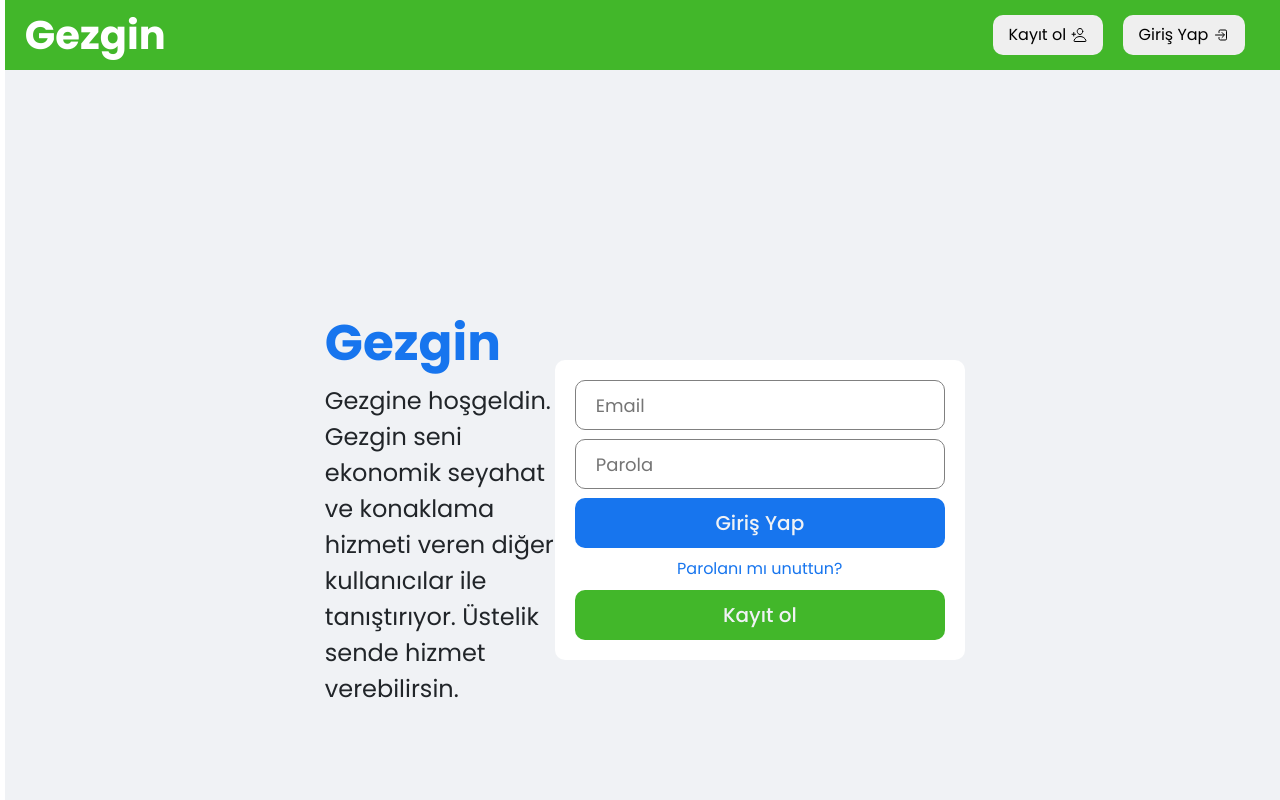
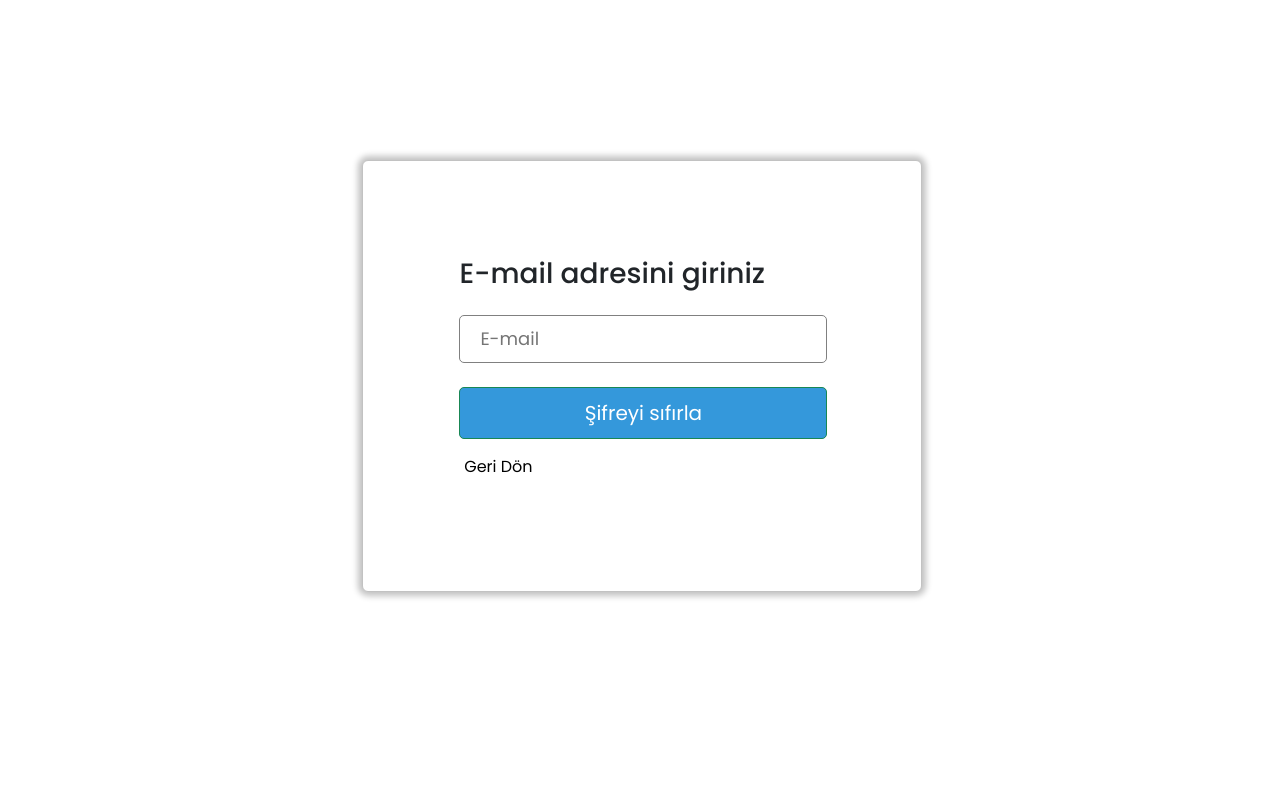
Before and after one commit to KaanSuner/gezgin, a React (Create React App) app in the folder client/: page / in a window 1280 px wide. Shown: the top 800 px of the page. Built offline with nearby package versions, Linux system fonts and the light colour scheme.

Commit message:
forgot password page  created

```diff
--- a/client/src/App.js
+++ b/client/src/App.js
@@ -6,6 +6,7 @@ import Register from "./pages/register/Register.jsx";
 import Profile from "./pages/Profile/Profile.jsx";
 import UpdateProfile from "./pages/UpdateProfile/UpdateProfile.jsx";
 import TravelOrAccomodation from "./pages/TravelOrAccomodation/TravelOrAccomodation.jsx";
+import Forgot from "./pages/ForgotPassword/ForgotPassword.jsx";
 import { AuthContext } from "./context/AuthContext.js";
 import { useContext } from "react";
 
@@ -14,7 +15,7 @@ function App() {
   return (
     <BrowserRouter>
       <Routes>
-        <Route exact path="/" element={user?<TravelOrAccomodation />:<Login />}></Route>
+        <Route exact path="/" element={user?<TravelOrAccomodation />:<Forgot />}></Route>
         <Route path="/accomodation" element={user?<WelcomeHouse />:<Login />}></Route>
         <Route path="/travel" element={user?<WelcomeCar />:<Login />}></Route>
         <Route path="/login" element={user? <Navigate to="/"/> :<Login />}></Route>
@@ -22,7 +23,7 @@ function App() {
         <Route path="/Register" element={user? <Navigate to="/"/> :<Register />}></Route>
         <Route path="/UpdateProfile" element={user?<UpdateProfile />:<Login />}></Route>
       </Routes>
-    </BrowserRouter>
+  </BrowserRouter>
   );
 }
 
--- /dev/null
+++ b/client/src/pages/ForgotPassword/ForgotPassword.css
@@ -0,0 +1,27 @@
+.forgotCard{
+    width: 35rem;
+    margin-top: 10rem;
+    /* border-radius: 10px; */
+    border: 1px solid rgb(194, 194, 194);
+    padding: 6rem;
+    -webkit-box-shadow: 0 0 6px 4px rgb(194, 194, 194);
+	-moz-box-shadow: 0 0 6px 4px rgb(194, 194, 194);
+	box-shadow: 0 0 6px 4px rgb(194, 194, 194);
+}
+.forgotInput {
+    height: 40px;
+    border-radius: 5px;
+    border: 1px solid gray;
+    font-size: 18px;
+    padding-left: 20px;
+    margin-top: 1rem;
+    width: 23rem;
+    height: 3rem;
+  }
+  .forgot-btn{
+      width: 23rem;
+      margin: 0;
+  }
+  /* .genel{
+      background-color: #F3F7F7;
+  } */
--- /dev/null
+++ b/client/src/pages/ForgotPassword/ForgotPassword.jsx
@@ -0,0 +1,15 @@
+import "./ForgotPassword.css";
+import { Link } from "react-router-dom";
+
+export default function ForgotPassword(){
+    return(
+        <div className="genel">
+            <div className="card forgotCard mx-auto ">
+                <h3>E-mail adresini giriniz</h3>
+                <input type="email" className="forgotInput" placeholder="E-mail"/><br/>
+                <button className="btn btn-success forgot-btn">Şifreyi sıfırla</button>
+                <Link to={"../Login"}>Geri Dön</Link>
+            </div>
+        </div>
+    )
+}
```
Also changed, not shown: 1 other file (tests, documents, lock files or other folders).
